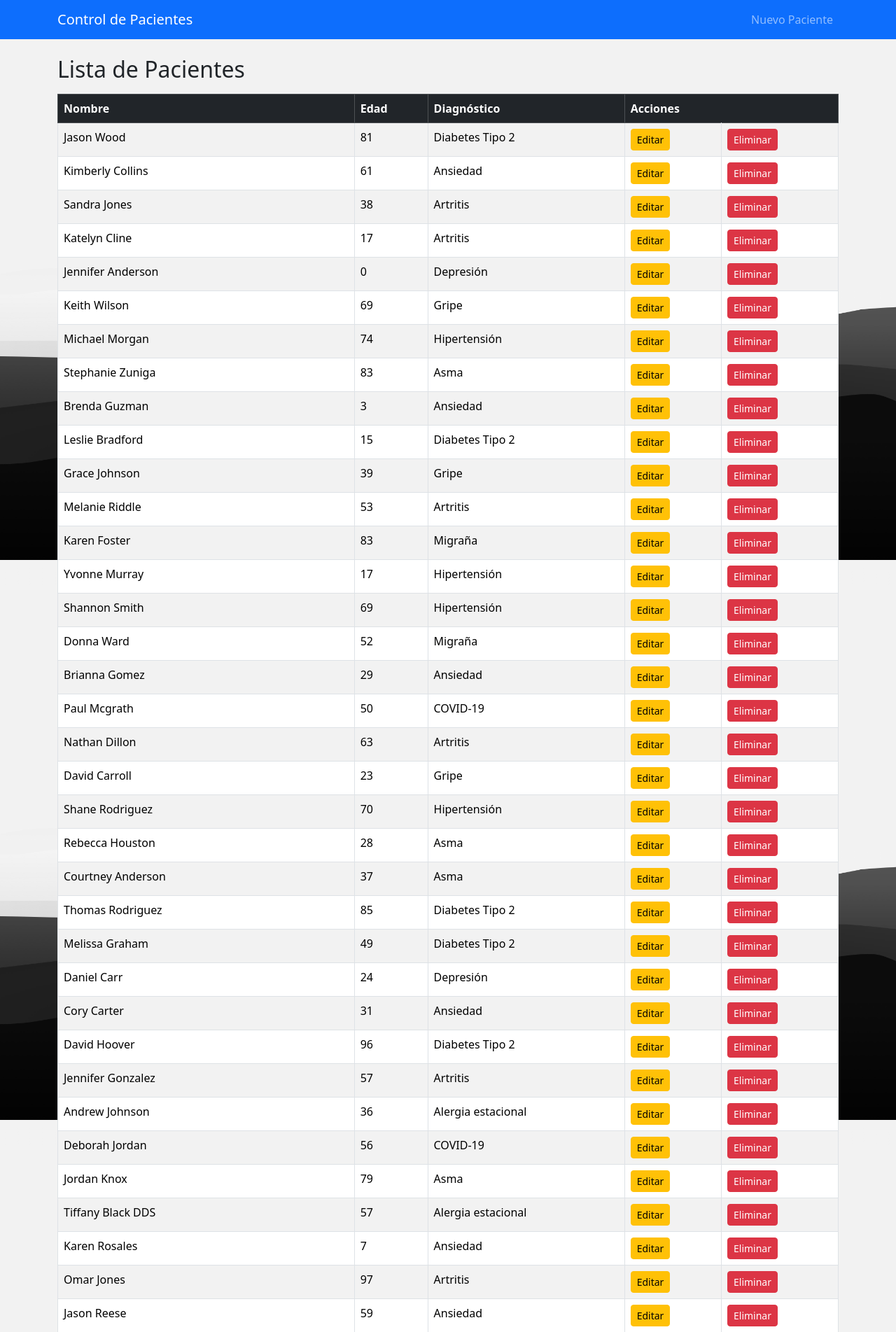
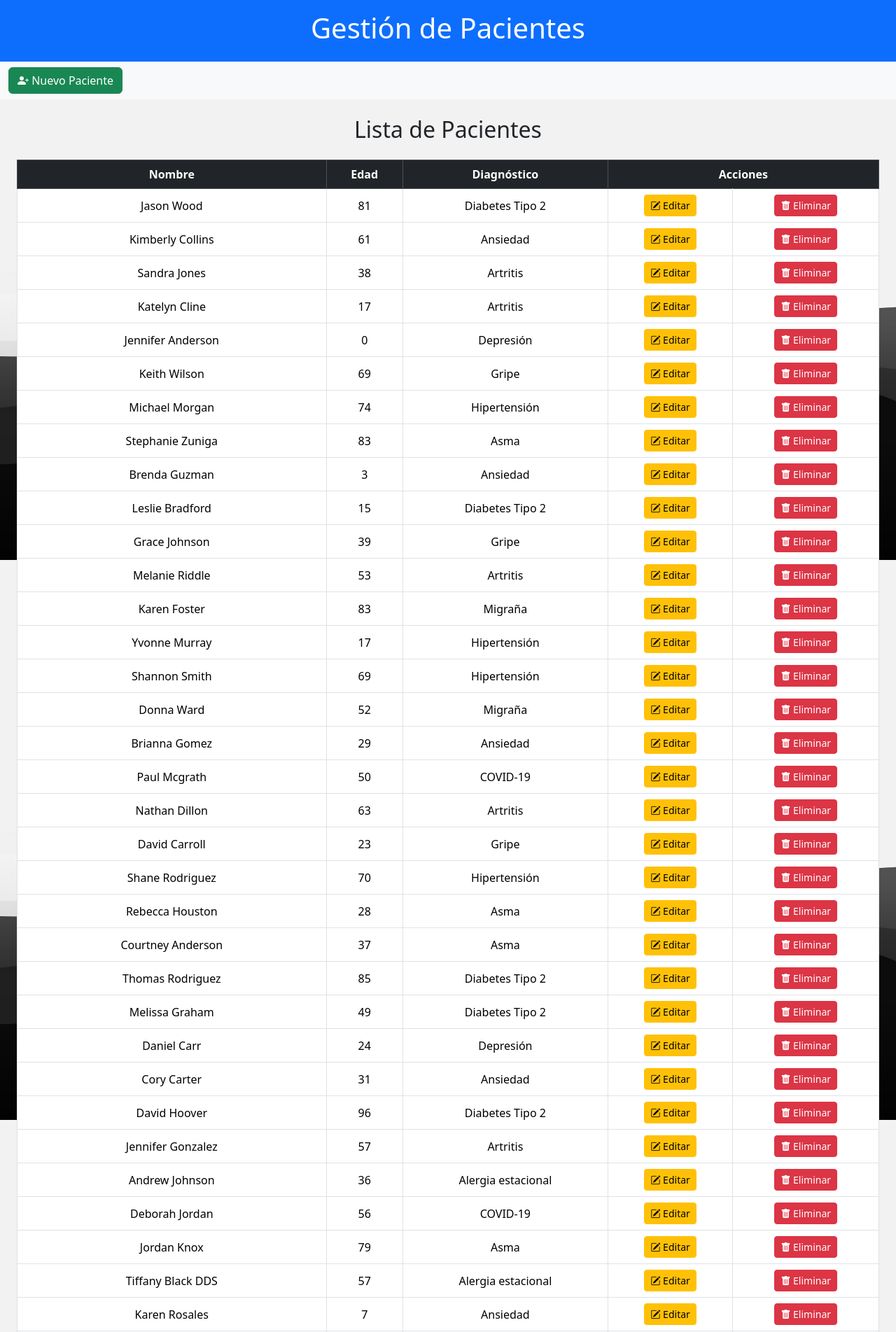
Before and after one commit to tucubanit0/proyecto_final, a Flask app: page / in a window 1280 px wide. Shown: the top 1903 px of the page at 70% size. Run offline with Flask 3, Linux system fonts and the light colour scheme; data comes from the database, SQL or seed files in the repository; both versions use the stored data as it was after the commit.

Commit message:
pulidas algunas cosas

```diff
--- a/templates/base.html
+++ b/templates/base.html
@@ -6,48 +6,51 @@
     <meta name="viewport" content="width=device-width, initial-scale=1.0">
     <title>{% block title %}Gestión de Pacientes{% endblock %}</title>
 
+    <!-- Estilos -->
     <link rel="stylesheet" href="{{ url_for('static', filename='css/style.css') }}">
     <link href="https://cdn.jsdelivr.net/npm/bootstrap@5.3.5/dist/css/bootstrap.min.css" rel="stylesheet">
+    <link href="https://cdn.jsdelivr.net/npm/bootstrap-icons@1.10.5/font/bootstrap-icons.css" rel="stylesheet">
+
     <style>
-        body {
-            display: flex;
-            flex-direction: column;
-            min-height: 100vh;
-        }
-
-        main {
-            flex: 1;
-        }
-
-        footer {
-            background-color: #f8f9fa;
-            padding: 1rem 0;
+        .spinner-wrapper {
+            position: fixed;
+            top: 0;
+            left: 0;
+            width: 100%;
+            height: 100%;
+            background-color: rgba(255, 255, 255, 0.7);
+            z-index: 9999;
+            display: none;
         }
     </style>
 </head>
 
-<body class="bg-light">
+<body class="bg-light d-flex flex-column min-vh-100">
 
-    <!-- Navbar principal -->
-    <nav class="navbar navbar-expand-lg navbar-dark bg-primary">
-        <div class="container">
-            <a class="navbar-brand" href="{{ url_for('index') }}">Control de Pacientes</a>
-            <button class="navbar-toggler" type="button" data-bs-toggle="collapse" data-bs-target="#navbarNav"
-                aria-controls="navbarNav" aria-expanded="false" aria-label="Toggle navigation">
-                <span class="navbar-toggler-icon"></span>
-            </button>
-            <div class="collapse navbar-collapse" id="navbarNav">
-                <ul class="navbar-nav ms-auto">
-                    <li class="nav-item">
-                        <a class="nav-link" href="{{ url_for('nuevo_paciente') }}">Nuevo Paciente</a>
-                    </li>
-                </ul>
-            </div>
+    <!-- Spinner -->
+    <!-- <div class="spinner-wrapper d-flex justify-content-center align-items-center" id="spinner">
+        <div class="spinner-border text-primary" role="status">
+            <span class="visually-hidden">Cargando...</span>
+        </div>
+    </div> -->
+
+
+    <!-- Header -->
+    <header class="bg-primary text-white text-center py-3">
+        <h1>Gestión de Pacientes</h1>
+    </header>
+
+    <!-- Navbar -->
+    <nav class="navbar navbar-expand-lg navbar-light bg-light">
+        <div class="container-fluid">
+            <a href="{{ url_for('nuevo_paciente') }}" class="btn btn-success">
+                <i class="bi bi-person-plus-fill"></i> Nuevo Paciente
+            </a>
         </div>
     </nav>
 
-    <main class="container mt-4">
-        <!-- Mensajes flash -->
+    <!-- Contenido principal -->
+    <main class="container-fluid my-4 flex-grow-1">
         {% with messages = get_flashed_messages() %}
         {% if messages %}
         <div id="flash-message" class="alert alert-info alert-dismissible fade show" role="alert">
@@ -57,26 +60,22 @@
         {% endif %}
         {% endwith %}
 
-        <!-- Contenido dinámico -->
-        {% block content %}
-        {% endblock %}
+        {% block content %}{% endblock %}
     </main>
 
     <!-- Footer -->
-    <footer class="text-center mt-auto">
-        <div class="container">
-            <p class="mb-0">&copy; {{ current_year }} TuCubanit0. Todos los derechos reservados.</p>
-        </div>
+    <footer class="bg-light text-center py-3 mt-auto">
+        <p class="mb-0">&copy; {{ current_year }} TuCubanit0. Todos los derechos reservados.</p>
     </footer>
 
-    <!-- Bootstrap JS -->
+    <!-- JS de Bootstrap -->
     <script src="https://cdn.jsdelivr.net/npm/bootstrap@5.3.5/dist/js/bootstrap.bundle.min.js"
-        integrity="sha384-k6d4wzSIapyDyv1kpU366/PK5hCdSbCRGRCMv+eplOQJWyd1fbcAu9OCUj5zNLiq"
-        crossorigin="anonymous"></script>
+        integrity="sha384-k6d4wzSIapyDyv1kpU366/PK5hCdSbCRGRCMv+eplOQJWyd1fbcAu9OCUj5zNLiq" crossorigin="anonymous">
+    </script>
 
-    <!-- Script para ocultar el mensaje flash automáticamente -->
+    <!-- Ocultar mensaje flash automáticamente -->
     <script>
-        document.addEventListener('DOMContentLoaded', function () {
+        document.addEventListener('DOMContentLoaded', () => {
             const alert = document.getElementById('flash-message');
             if (alert) {
                 setTimeout(() => {
@@ -87,6 +86,48 @@
             }
         });
     </script>
+
+    <!-- Mostrar spinner al enviar formularios -->
+    <script>
+        document.addEventListener('DOMContentLoaded', () => {
+            const forms = document.querySelectorAll('form');
+            forms.forEach(form => {
+                form.addEventListener('submit', () => {
+                    document.getElementById('spinner').style.display = 'flex';
+                });
+            });
+        });
+    </script>
+
+    <!-- Mostrar spinner al hacer clic en enlaces -->
+    <script>
+        document.addEventListener('DOMContentLoaded', () => {
+            const links = document.querySelectorAll('a[href]');
+            links.forEach(link => {
+                const href = link.getAttribute('href');
+                if (href && !href.startsWith('#') && !href.startsWith('javascript')) {
+                    link.addEventListener('click', function (e) {
+                        if (!e.ctrlKey && !e.metaKey && !link.target) {
+                            document.getElementById('spinner').style.display = 'flex';
+                        }
+                    });
+                }
+            });
+        });
+    </script>
+
+    <!-- Fallback por si no carga bien -->
+    <script>
+        setTimeout(() => {
+            const spinner = document.getElementById('spinner');
+            if (spinner && spinner.style.display === 'flex') {
+                spinner.style.display = 'none';
+            }
+        }, 10000);
+    </script>
+
 </body>
 
 </html>
+<!-- End of file base.html -->
+<!-- Location: templates/base.html -->
--- a/templates/index.html
+++ b/templates/index.html
@@ -1,13 +1,13 @@
-{% extends "base.html" %}
+{% extends 'base.html' %}
 
-{% block title %}Inicio - Control de Pacientes{% endblock %}
+{% block title %}Inicio - Gestión de Pacientes{% endblock %}
 
 {% block content %}
-<section>
-    <h2 class="mb-3">Lista de Pacientes</h2>
+<section class="container-fluid">
+    <h2 class="mb-4 text-center">Lista de Pacientes</h2>
 
-    <!-- Tabla lista de pacientes -->
-    <table class="table table-bordered table-striped">
+    <div class="table-responsive">
+        <table class="table table-bordered table-hover align-middle text-center">
             <thead class="table-dark">
                 <tr>
                     <th>Nombre</th>
@@ -19,22 +19,27 @@
             <tbody>
                 {% for paciente in pacientes %}
                 <tr>
-                <td>{{ paciente[1] }}</td> <!-- Nombre -->
-                <td>{{ paciente[2] }}</td> <!-- Edad -->
-                <td>{{ paciente[3] }}</td> <!-- Diagnóstico -->
+                    <td>{{ paciente[1] }}</td>
+                    <td>{{ paciente[2] }}</td>
+                    <td>{{ paciente[3] }}</td>
                     <td>
-                    <a href="{{ url_for('editar_paciente', id=paciente[0]) }}" class="btn btn-warning btn-sm">Editar</a>
+                        <a href="{{ url_for('editar_paciente', id=paciente[0]) }}" class="btn btn-warning btn-sm">
+                            <i class="bi bi-pencil-square"></i> Editar
+                        </a>
                     </td>
                     <td>
-                    <a href="{{ url_for('eliminar_paciente', id=paciente[0]) }}" class="btn btn-danger btn-sm">Eliminar</a>
+                        <a href="{{ url_for('eliminar_paciente', id=paciente[0]) }}" class="btn btn-danger btn-sm" onclick="return confirm('¿Estás seguro que deseas eliminar este paciente?');">
+                            <i class="bi bi-trash-fill"></i> Eliminar
+                        </a>
                     </td>
                 </tr>
                 {% else %}
                 <tr>
-                <td colspan="5" class="text-center">No hay pacientes registrados.</td>
+                    <td colspan="5">No hay pacientes registrados.</td>
                 </tr>
                 {% endfor %}
             </tbody>
         </table>
+    </div>
 </section>
 {% endblock %}
```
Also changed, not shown: templates/confirmar_eliminar.html (added, +28 -0 lines), templates/editar_paciente.html (+22 -7 lines), templates/nuevo_paciente.html (+22 -8 lines), data.db. Lines whose indentation alone changed are shown as unchanged.
